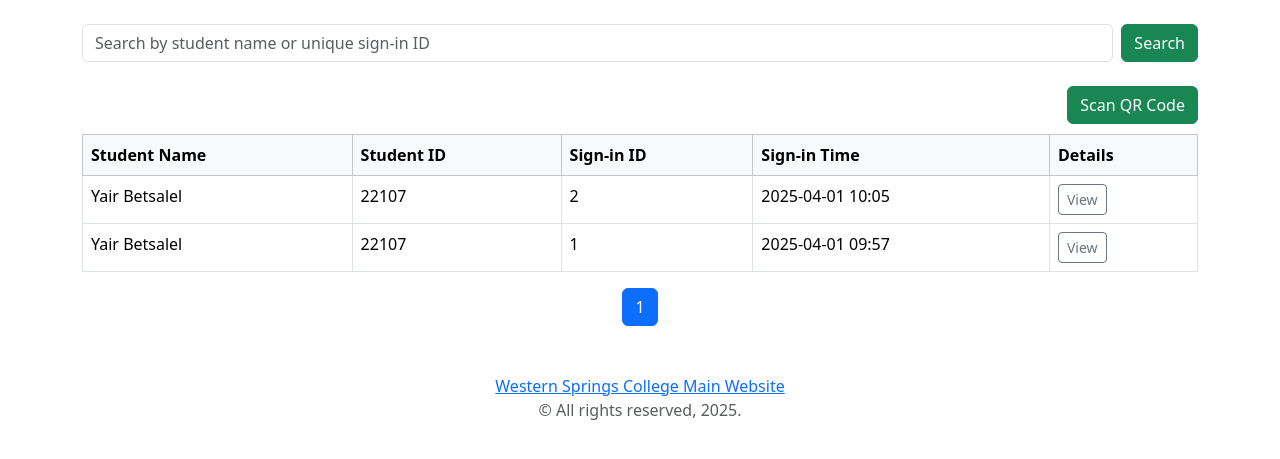
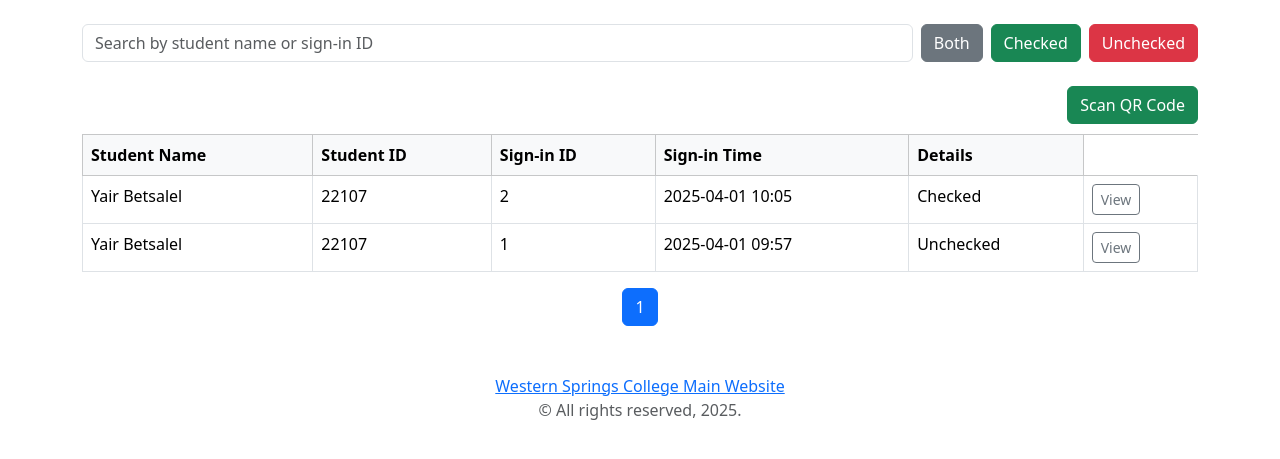
Before and after one commit to YairBetsalel/WSCLateSignIn, a Flask app: page /teacher in a window 1280 px wide. Shown: the part 77-536 px from the top of the page. Run offline with Flask 3, Linux system fonts and the light colour scheme; the visitor is signed in with stand-in values (Sample User, id 1); parts of the project's set-up code (start-up, migrations or seed data) failed here and were passed over.

Commit message:
Added filtering system for Teacher panel

```diff
--- a/app.py
+++ b/app.py
@@ -146,10 +146,23 @@ def teacher_panel():
 
     page = request.args.get('page', 1, type=int)
     per_page = 15
-    late_signins = LateSignIn.query.order_by(LateSignIn.id.desc()).paginate(page=page, per_page=per_page)
+    filter_status = request.args.get('filter_status', 'all')
 
-    return render_template('teacher_panel.html', full_name=session.get('teacher_name'), late_signins=late_signins)
+    query = LateSignIn.query
 
+    if filter_status == "checked":
+        query = query.filter(LateSignIn.validator.isnot(None))
+    elif filter_status == "unchecked":
+        query = query.filter(LateSignIn.validator.is_(None))
+
+    late_signins = query.order_by(LateSignIn.id.desc()).paginate(page=page, per_page=per_page)
+
+    return render_template(
+        'teacher_panel.html',
+        full_name=session.get('teacher_name'),
+        late_signins=late_signins,
+        filter_status=filter_status  # Pass it to keep selection
+    )
 # teacher panel - search by name or Signin
 @app.route('/teacher/search')
 def teacher_search():
--- a/templates/teacher_panel.html
+++ b/templates/teacher_panel.html
@@ -5,7 +5,8 @@
 
 {% block dropdown %}
 <div class="dropdown">
-                <a class="mb-0 btn btn-success dropdown-toggle" href="#" role="button" data-bs-toggle="dropdown" aria-expanded="false">
+    <a class="mb-0 btn btn-success dropdown-toggle" href="#" role="button" data-bs-toggle="dropdown"
+        aria-expanded="false">
         Welcome, {{ full_name }}
     </a>
 
@@ -20,10 +21,16 @@
 
 
 <div class="container mt-4">
-        <form action="{{ url_for('teacher_search') }}" method="get" class="d-flex mb-4">
-            <input type="text" name="q" class="form-control me-2" placeholder="Search by student name or unique sign-in ID">
-            <button type="button" class="btn btn-success" type="submit">Search</button>
+    <form action="{{ url_for('teacher_panel') }}" method="get" class="d-flex mb-4">
+        <input type="text" name="q" class="form-control me-2" placeholder="Search by student name or sign-in ID">
+
+        <input type="hidden" name="filter_status" id="filter_status">
+
+        <button type="button" class="btn btn-secondary me-2" onclick="applyFilter('all')">Both</button>
+        <button type="button" class="btn btn-success me-2" onclick="applyFilter('checked')">Checked</button>
+        <button type="button" class="btn btn-danger" onclick="applyFilter('unchecked')">Unchecked</button>
     </form>
+
     <div class="d-flex justify-content-end">
         <button class="btn btn-success" onclick="startScanner()">Scan QR Code</button>
     </div>
@@ -44,7 +51,10 @@
                 <td>{{ entry.student_id }}</td>
                 <td>{{ entry.id }}</td>
                 <td>{{ entry.time.strftime('%Y-%m-%d %H:%M') }}</td>
-                    <td><a href="{{ url_for('teacher_detail', signin_id=entry.id) }}" class="btn btn-sm btn-outline-secondary">View</a></td>
+                <td>{{ 'Checked' if entry.validator else 'Unchecked' }}</td>
+
+                <td><a href="{{ url_for('teacher_detail', signin_id=entry.id) }}"
+                        class="btn btn-sm btn-outline-secondary">View</a></td>
             </tr>
             {% endfor %}
         </tbody>
@@ -64,7 +74,7 @@
 
 <footer class="text-center mt-5 mb-3 text-muted">
     <a href="https://westernsprings.school.nz/">Western Springs College Main Website</a>
-        <p >© All rights reserved, 2025.</p>
+    <p>© All rights reserved, 2025.</p>
 </footer>
 
 <script>
@@ -94,6 +104,10 @@
             console.error("Failed to start scanner", err);
         });
     }
+    function applyFilter(status) {
+        document.getElementById('filter_status').value = status;
+        document.forms[0].submit();  // Auto-submit form on button click
+    }
 </script>
 
 
```
Also changed, not shown: instance/latesignininfo.db, 1 other file. Lines whose indentation alone changed are shown as unchanged.
